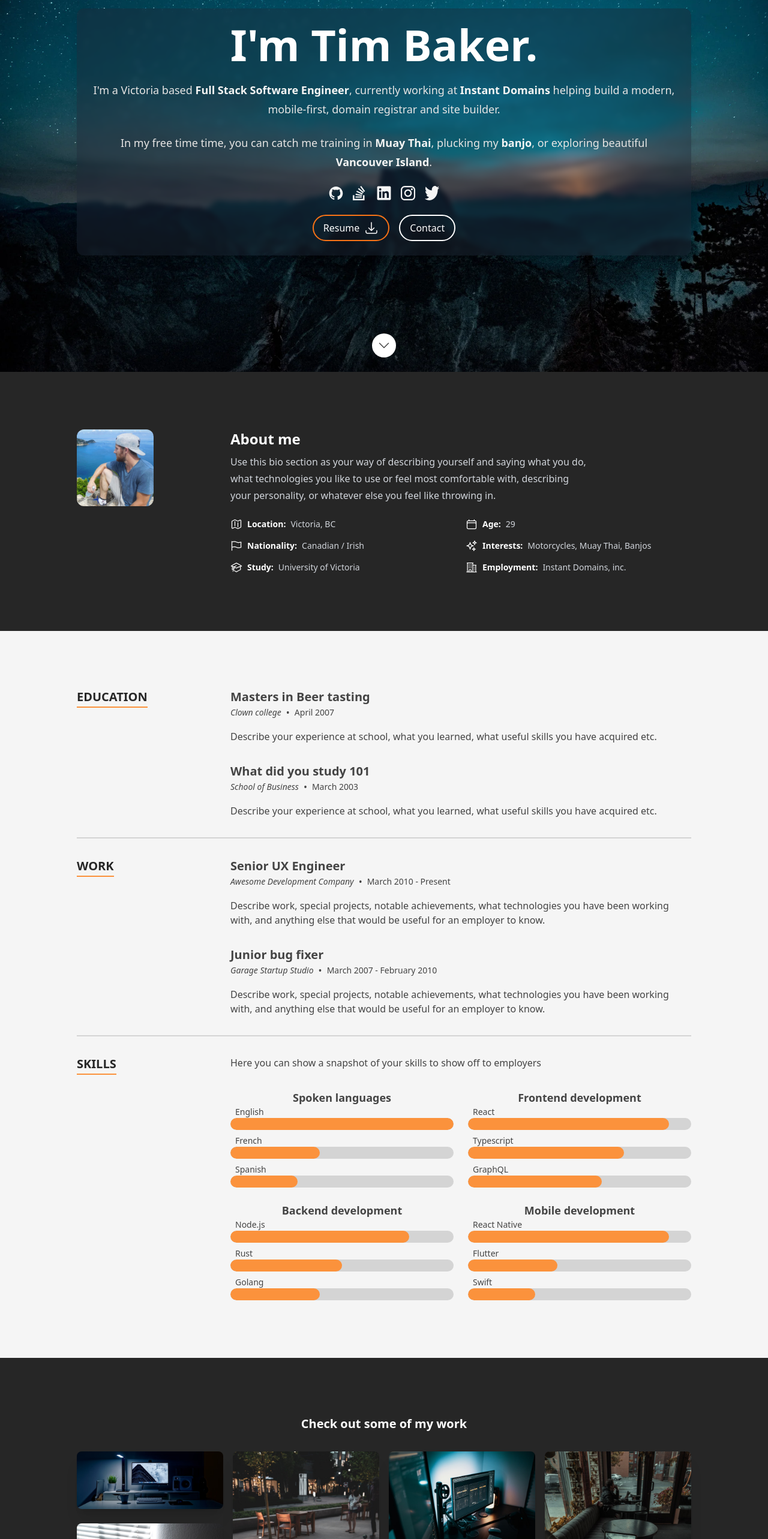
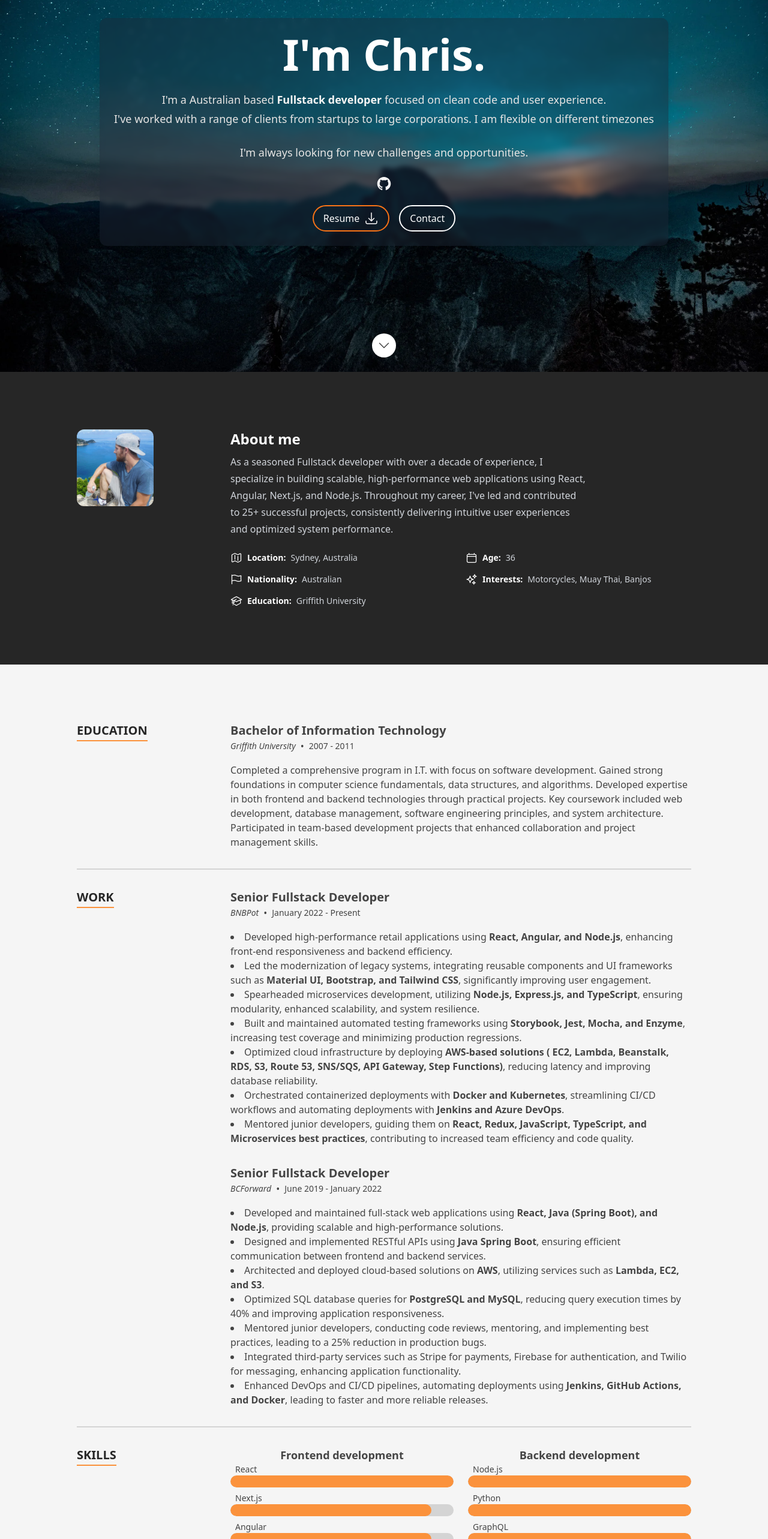
Before and after one commit to bluesky-ss/portfolio, a Next.js app: page / in a window 1280 px wide. Shown: the part 180-2746 px from the top of the page at 60% size. Built offline with nearby package versions, Linux system fonts and the light colour scheme.

Commit message:
modification: content and upload resume

```diff
--- a/src/components/Sections/Contact/index.tsx
+++ b/src/components/Sections/Contact/index.tsx
@@ -1,65 +1,25 @@
-import {DevicePhoneMobileIcon, EnvelopeIcon, MapPinIcon} from '@heroicons/react/24/outline';
-import classNames from 'classnames';
-import {FC, memo} from 'react';
+import { EnvelopeIcon, ChatBubbleLeftRightIcon } from '@heroicons/react/24/outline';
+import { FC, memo } from 'react';
 
-import {contact, SectionId} from '../../../data/data';
-import {ContactType, ContactValue} from '../../../data/dataDef';
-import FacebookIcon from '../../Icon/FacebookIcon';
-import GithubIcon from '../../Icon/GithubIcon';
-import InstagramIcon from '../../Icon/InstagramIcon';
-import LinkedInIcon from '../../Icon/LinkedInIcon';
-import TwitterIcon from '../../Icon/TwitterIcon';
+import { SectionId } from '../../../data/data';
 import Section from '../../Layout/Section';
 import ContactForm from './ContactForm';
 
-const ContactValueMap: Record<ContactType, ContactValue> = {
-  [ContactType.Email]: {Icon: EnvelopeIcon, srLabel: 'Email'},
-  [ContactType.Phone]: {Icon: DevicePhoneMobileIcon, srLabel: 'Phone'},
-  [ContactType.Location]: {Icon: MapPinIcon, srLabel: 'Location'},
-  [ContactType.Github]: {Icon: GithubIcon, srLabel: 'Github'},
-  [ContactType.LinkedIn]: {Icon: LinkedInIcon, srLabel: 'LinkedIn'},
-  [ContactType.Facebook]: {Icon: FacebookIcon, srLabel: 'Facebook'},
-  [ContactType.Twitter]: {Icon: TwitterIcon, srLabel: 'Twitter'},
-  [ContactType.Instagram]: {Icon: InstagramIcon, srLabel: 'Instagram'},
-};
 
 const Contact: FC = memo(() => {
-  const {headerText, description, items} = contact;
   return (
     <Section className="bg-neutral-800" sectionId={SectionId.Contact}>
       <div className="flex flex-col gap-y-6">
         <div className="flex flex-col gap-6 md:flex-row md:items-center">
           <EnvelopeIcon className="hidden h-16 w-16 text-white md:block" />
-          <h2 className="text-2xl font-bold text-white">{headerText}</h2>
+          <h2 className="text-2xl font-bold text-white">Get in touch</h2>
         </div>
         <div className="grid grid-cols-1 gap-6 md:grid-cols-2">
           <div className="order-2 col-span-1 md:order-1 ">
             <ContactForm />
           </div>
-          <div className="order-1 col-span-1 flex flex-col gap-y-4 md:order-2">
-            <p className="prose leading-6 text-neutral-300">{description}</p>
-            <dl className="flex flex-col space-y-4 text-base text-neutral-500 sm:space-y-2">
-              {items.map(({type, text, href}) => {
-                const {Icon, srLabel} = ContactValueMap[type];
-                return (
-                  <div key={srLabel}>
-                    <dt className="sr-only">{srLabel}</dt>
-                    <dd className="flex items-center">
-                      <a
-                        className={classNames(
-                          '-m-2 flex rounded-md p-2 text-neutral-300 hover:text-orange-500 focus:outline-none focus:ring-2 focus:ring-orange-500',
-                          {'hover:text-white': href},
-                        )}
-                        href={href}
-                        target="_blank">
-                        <Icon aria-hidden="true" className="h-4 w-4 flex-shrink-0 text-neutral-100 sm:h-5 sm:w-5" />
-                        <span className="ml-3 text-sm sm:text-base">{text}</span>
-                      </a>
-                    </dd>
-                  </div>
-                );
-              })}
-            </dl>
+          <div className="flex items-center justify-center p-8 bg-neutral-700 rounded-lg">
+            <ChatBubbleLeftRightIcon className="h-32 w-32 text-white" />
           </div>
         </div>
       </div>
--- a/src/components/Sections/Footer.tsx
+++ b/src/components/Sections/Footer.tsx
@@ -1,7 +1,7 @@
-import {BoltIcon, ChevronUpIcon} from '@heroicons/react/24/solid';
-import {FC, memo} from 'react';
+import { ChevronUpIcon } from '@heroicons/react/24/solid';
+import { FC, memo } from 'react';
 
-import {SectionId} from '../../data/data';
+import { SectionId } from '../../data/data';
 import Socials from '../Socials';
 
 const currentYear = new Date().getFullYear();
@@ -19,16 +19,7 @@ const Footer: FC = memo(() => (
       <div className="flex gap-x-4 text-neutral-500">
         <Socials />
       </div>
-      <a
-        className="-m-2 flex items-center gap-x-1 rounded-md p-2 ring-yellow focus:outline-none focus:ring-2"
-        href="https://reactresume.com">
-        <BoltIcon className="h-5 w-5 text-yellow" />
-        <span>
-          Provided by <span className="text-white">React</span>
-          <span className="italic text-yellow">Resume</span>
-        </span>
-      </a>
-      <span className="text-sm text-neutral-700">© Copyright {currentYear} Tim Baker</span>
+      <span className="text-sm text-neutral-700">© Copyright {currentYear} Chris Miloyevic</span>
     </div>
   </div>
 ));
--- a/src/components/Sections/Resume/index.tsx
+++ b/src/components/Sections/Resume/index.tsx
@@ -1,9 +1,9 @@
-import {FC, memo} from 'react';
+import { FC, memo } from 'react';
 
-import {education, experience, SectionId, skills} from '../../../data/data';
+import { education, experience, SectionId, skills } from '../../../data/data';
 import Section from '../../Layout/Section';
 import ResumeSection from './ResumeSection';
-import {SkillGroup} from './Skills';
+import { SkillGroup } from './Skills';
 import TimelineItem from './TimelineItem';
 
 const Resume: FC = memo(() => {
@@ -21,7 +21,6 @@ const Resume: FC = memo(() => {
           ))}
         </ResumeSection>
         <ResumeSection title="Skills">
-          <p className="pb-8">Here you can show a snapshot of your skills to show off to employers</p>
           <div className="grid grid-cols-1 gap-6 md:grid-cols-2">
             {skills.map((skillgroup, index) => (
               <SkillGroup key={`${skillgroup.name}-${index}`} skillGroup={skillgroup} />
--- a/src/data/data.tsx
+++ b/src/data/data.tsx
@@ -1,7 +1,6 @@
 import {
   AcademicCapIcon,
   ArrowDownTrayIcon,
-  BuildingOffice2Icon,
   CalendarIcon,
   FlagIcon,
   MapIcon,
@@ -9,10 +8,6 @@ import {
 } from '@heroicons/react/24/outline';
 
 import GithubIcon from '../components/Icon/GithubIcon';
-import InstagramIcon from '../components/Icon/InstagramIcon';
-import LinkedInIcon from '../components/Icon/LinkedInIcon';
-import StackOverflowIcon from '../components/Icon/StackOverflowIcon';
-import TwitterIcon from '../components/Icon/TwitterIcon';
 import heroImage from '../images/header-background.webp';
 import porfolioImage1 from '../images/portfolio/portfolio-1.jpg';
 import porfolioImage2 from '../images/portfolio/portfolio-2.jpg';
@@ -29,8 +24,6 @@ import profilepic from '../images/profilepic.jpg';
 import testimonialImage from '../images/testimonial.webp';
 import {
   About,
-  ContactSection,
-  ContactType,
   Hero,
   HomepageMeta,
   PortfolioItem,
@@ -44,8 +37,8 @@ import {
  * Page meta data
  */
 export const homePageMeta: HomepageMeta = {
-  title: 'React Resume Template',
-  description: "Example site built with Tim Baker's react resume template",
+  title: 'Chris Miloyevic',
+  description: "Fullstack developer with a passion for building scalable, high-performance web applications.",
 };
 
 /**
@@ -69,18 +62,15 @@ export type SectionId = (typeof SectionId)[keyof typeof SectionId];
  */
 export const heroData: Hero = {
   imageSrc: heroImage,
-  name: `I'm Tim Baker.`,
+  name: `I'm Chris.`,
   description: (
     <>
       <p className="prose-sm text-stone-200 sm:prose-base lg:prose-lg">
-        I'm a Victoria based <strong className="text-stone-100">Full Stack Software Engineer</strong>, currently working
-        at <strong className="text-stone-100">Instant Domains</strong> helping build a modern, mobile-first, domain
-        registrar and site builder.
+        I'm a Australian based <strong className="text-stone-100">Fullstack developer</strong> focused on clean code and user experience. <br />
+        I've worked with a range of clients from startups to large corporations. I am flexible on different timezones
       </p>
       <p className="prose-sm text-stone-200 sm:prose-base lg:prose-lg">
-        In my free time time, you can catch me training in <strong className="text-stone-100">Muay Thai</strong>,
-        plucking my <strong className="text-stone-100">banjo</strong>, or exploring beautiful{' '}
-        <strong className="text-stone-100">Vancouver Island</strong>.
+        I'm always looking for new challenges and opportunities.
       </p>
     </>
   ),
@@ -104,16 +94,15 @@ export const heroData: Hero = {
  */
 export const aboutData: About = {
   profileImageSrc: profilepic,
-  description: `Use this bio section as your way of describing yourself and saying what you do, what technologies you like
-  to use or feel most comfortable with, describing your personality, or whatever else you feel like throwing
-  in.`,
+  description: `As a seasoned Fullstack developer with over a decade of experience, I specialize in building scalable, high-performance web
+applications using React, Angular, Next.js, and Node.js. Throughout my career, I've led and contributed to 25+ successful projects,
+consistently delivering intuitive user experiences and optimized system performance.`,
   aboutItems: [
-    {label: 'Location', text: 'Victoria, BC', Icon: MapIcon},
-    {label: 'Age', text: '29', Icon: CalendarIcon},
-    {label: 'Nationality', text: 'Canadian / Irish', Icon: FlagIcon},
-    {label: 'Interests', text: 'Motorcycles, Muay Thai, Banjos', Icon: SparklesIcon},
-    {label: 'Study', text: 'University of Victoria', Icon: AcademicCapIcon},
-    {label: 'Employment', text: 'Instant Domains, inc.', Icon: BuildingOffice2Icon},
+    { label: 'Location', text: 'Sydney, Australia', Icon: MapIcon },
+    { label: 'Age', text: '36', Icon: CalendarIcon },
+    { label: 'Nationality', text: 'Australian', Icon: FlagIcon },
+    { label: 'Interests', text: 'Motorcycles, Muay Thai, Banjos', Icon: SparklesIcon },
+    { label: 'Education', text: 'Griffith University', Icon: AcademicCapIcon },
   ],
 };
 
@@ -122,37 +111,24 @@ export const aboutData: About = {
  */
 export const skills: SkillGroup[] = [
   {
-    name: 'Spoken languages',
-    skills: [
-      {
-        name: 'English',
-        level: 10,
-      },
-      {
-        name: 'French',
-        level: 4,
-      },
-      {
-        name: 'Spanish',
-        level: 3,
-      },
-    ],
-  },
-  {
     name: 'Frontend development',
     skills: [
       {
         name: 'React',
-        level: 9,
+        level: 10,
       },
       {
-        name: 'Typescript',
-        level: 7,
+        name: 'Next.js',
+        level: 9
       },
       {
-        name: 'GraphQL',
-        level: 6,
+        name: 'Angular',
+        level: 9
       },
+      {
+        name: 'Vue',
+        level: 7
+      }
     ],
   },
   {
@@ -160,37 +136,65 @@ export const skills: SkillGroup[] = [
     skills: [
       {
         name: 'Node.js',
-        level: 8,
+        level: 10,
       },
       {
-        name: 'Rust',
-        level: 5,
+        name: 'Python',
+        level: 10,
+      },
+      {
+        name: 'GraphQL',
+        level: 10,
       },
       {
         name: 'Golang',
-        level: 4,
+        level: 7,
       },
     ],
   },
   {
-    name: 'Mobile development',
+    name: 'CSS Frameworks',
     skills: [
       {
-        name: 'React Native',
+        name: 'Bootstrap',
+        level: 10,
+      },
+      {
+        name: 'Tailwind CSS',
+        level: 10,
+      },
+      {
+        name: 'Material UI',
+        level: 10,
+      },
+      {
+        name: 'Sass/Scss',
+        level: 10,
+      }
+    ],
+  },
+  {
+    name: 'DevOps',
+    skills: [
+      {
+        name: 'Docker',
+        level: 10,
+      },
+      {
+        name: 'Kubernetes',
         level: 9,
       },
       {
-        name: 'Flutter',
-        level: 4,
+        name: 'AWS',
+        level: 9,
       },
       {
-        name: 'Swift',
-        level: 3,
+        name: 'Azure',
+        level: 8,
       },
     ],
   },
 ];
-
 /**
  * Portfolio section
  */
@@ -268,40 +272,85 @@ export const portfolioItems: PortfolioItem[] = [
  */
 export const education: TimelineItem[] = [
   {
-    date: 'April 2007',
-    location: 'Clown college',
-    title: 'Masters in Beer tasting',
-    content: <p>Describe your experience at school, what you learned, what useful skills you have acquired etc.</p>,
-  },
-  {
-    date: 'March 2003',
-    location: 'School of Business',
-    title: 'What did you study 101',
-    content: <p>Describe your experience at school, what you learned, what useful skills you have acquired etc.</p>,
-  },
+    date: '2007 - 2011',
+    location: 'Griffith University',
+    title: 'Bachelor of Information Technology',
+    content: <p>Completed a comprehensive program in I.T. with focus on software development. Gained strong foundations in computer science fundamentals, data structures, and algorithms. Developed expertise in both frontend and backend technologies through practical projects. Key coursework included web development, database management, software engineering principles, and system architecture. Participated in team-based development projects that enhanced collaboration and project management skills.</p>,
+  }
 ];
 
 export const experience: TimelineItem[] = [
   {
-    date: 'March 2010 - Present',
-    location: 'Awesome Development Company',
-    title: 'Senior UX Engineer',
+    date: 'January 2022 - Present',
+    location: 'BNBPot',
+    title: 'Senior Fullstack Developer',
     content: (
-      <p>
-        Describe work, special projects, notable achievements, what technologies you have been working with, and
-        anything else that would be useful for an employer to know.
-      </p>
+      <ul className="list-disc list-inside">
+        <li>
+          Developed high-performance retail applications using <strong>React, Angular, and Node.js</strong>, enhancing front-end responsiveness and
+          backend efficiency.
+        </li>
+        <li>
+          Led the modernization of legacy systems, integrating reusable components and UI frameworks such as <strong>Material UI, Bootstrap, and Tailwind CSS</strong>, significantly improving user engagement.
+        </li>
+        <li>
+          Spearheaded microservices development, utilizing <strong>Node.js, Express.js, and TypeScript</strong>, ensuring modularity, enhanced
+          scalability, and system resilience.
+        </li>
+        <li>
+          Built and maintained automated testing frameworks using <strong>Storybook, Jest, Mocha, and Enzyme</strong>, increasing test coverage and minimizing
+          production regressions.
+        </li>
+        <li>
+          Optimized cloud infrastructure by deploying <strong>AWS-based solutions ( EC2, Lambda, Beanstalk, RDS, S3, Route 53, SNS/SQS, API
+            Gateway, Step Functions)</strong>, reducing latency and improving database reliability.
+        </li>
+        <li>
+          Orchestrated containerized deployments with <strong>Docker and Kubernetes</strong>, streamlining CI/CD workflows and automating
+          deployments with <strong>Jenkins and Azure DevOps</strong>.
+        </li>
+        <li>
+          Mentored junior developers, guiding them on <strong>React, Redux, JavaScript, TypeScript, and Microservices best practices</strong>,
+          contributing to increased team efficiency and code quality.
+        </li>
+      </ul>
     ),
   },
   {
-    date: 'March 2007 - February 2010',
-    location: 'Garage Startup Studio',
-    title: 'Junior bug fixer',
+    date: 'June 2019 - January 2022',
+    location: 'BCForward',
+    title: 'Senior Fullstack Developer',
     content: (
-      <p>
-        Describe work, special projects, notable achievements, what technologies you have been working with, and
-        anything else that would be useful for an employer to know.
-      </p>
+      <ul className="list-disc list-inside">
+        <li>
+          Developed and maintained full-stack web applications using <strong>React, Java (Spring Boot), and Node.js</strong>, providing scalable and
+          high-performance solutions.
+        </li>
+        <li>
+          Designed and implemented RESTful APIs using <strong>Java Spring Boot</strong>, ensuring efficient communication between frontend and
+          backend services.
+        </li>
+        <li>
+          Architected and deployed cloud-based solutions on <strong>AWS</strong>, utilizing services such as <strong>Lambda, EC2, and S3</strong>.
+        </li>
+        <li>
+          Optimized SQL database queries for <strong>PostgreSQL and MySQL</strong>, reducing query execution times by 40% and improving application
+          responsiveness.
+        </li>
+        <li>
+          Mentored junior developers, conducting code reviews, mentoring, and implementing best practices, leading to a 25% reduction in
+          production bugs.
+        </li>
+        <li>
+          Integrated third-party services such as Stripe for payments, Firebase for authentication, and Twilio for messaging, enhancing
+          application functionality.
+        </li>
+        <li>
+          Enhanced DevOps and CI/CD pipelines, automating deployments using <strong>Jenkins, GitHub Actions, and Docker</strong>, leading to faster
+          and more reliable releases.
+
+        </li>
+      </ul>
     ),
   },
 ];
@@ -313,61 +362,27 @@ export const testimonial: TestimonialSection = {
   imageSrc: testimonialImage,
   testimonials: [
     {
-      name: 'John Doe',
-      text: 'Use this as an opportunity to promote what it is like to work with you. High value testimonials include ones from current or past co-workers, managers, or from happy clients.',
-      image: 'https://cloudflare-ipfs.com/ipfs/Qmd3W5DuhgHirLHGVixi6V76LhCkZUz6pnFt5AJBiyvHye/avatar/169.jpg',
+      name: 'David Wilson',
+      text: 'Chris led our frontend development team with remarkable expertise in React and Angular. His implementation of Material UI and Tailwind CSS created a stunning user interface that increased our user engagement by 60%. His focus on performance optimization and clean code architecture set new standards for our development team.',
+      image: 'https://images.pexels.com/photos/834863/pexels-photo-834863.jpeg',
     },
     {
-      name: 'Jane Doe',
-      text: 'Here you should write some nice things that someone has said about you. Encourage them to be specific and include important details (notes about a project you were on together, impressive quality produced, etc).',
-      image: 'https://cloudflare-ipfs.com/ipfs/Qmd3W5DuhgHirLHGVixi6V76LhCkZUz6pnFt5AJBiyvHye/avatar/14.jpg',
+      name: 'Sarah Chen',
+      text: 'Chris is an exceptional fullstack developer who transformed our legacy system into a modern, scalable application. His expertise in React and Node.js helped us achieve a 40% performance improvement. His attention to clean code and best practices made our codebase maintainable and efficient.',
+      image: 'https://images.pexels.com/photos/1239291/pexels-photo-1239291.jpeg',
     },
     {
-      name: 'Someone else',
-      text: 'Add several of these, and keep them as fresh as possible, but be sure to focus on quality testimonials with strong highlights of your skills/work ethic.',
-      image: 'https://cloudflare-ipfs.com/ipfs/Qmd3W5DuhgHirLHGVixi6V76LhCkZUz6pnFt5AJBiyvHye/avatar/69.jpg',
+      name: 'Michael Rodriguez',
+      text: 'Working with Chris on our cloud migration project was a game-changer. His deep knowledge of AWS services and containerization with Docker and Kubernetes helped us achieve zero downtime during the transition. His ability to mentor the team on modern DevOps practices was invaluable.',
+      image: 'https://images.pexels.com/photos/91227/pexels-photo-91227.jpeg',
     },
   ],
 };
 
-/**
- * Contact section
- */
-
-export const contact: ContactSection = {
-  headerText: 'Get in touch.',
-  description: 'Here is a good spot for a message to your readers to let them know how best to reach out to you.',
-  items: [
-    {
-      type: ContactType.Email,
-      text: 'reachout@timbaker.me',
-      href: 'mailto:reachout@timbaker.me',
-    },
-    {
-      type: ContactType.Location,
-      text: 'Victoria BC, Canada',
-      href: 'https://www.google.ca/maps/place/Victoria,+BC/@48.4262362,-123.376775,14z',
-    },
-    {
-      type: ContactType.Instagram,
-      text: '@tbakerx',
-      href: 'https://www.instagram.com/tbakerx/',
-    },
-    {
-      type: ContactType.Github,
-      text: 'tbakerx',
-      href: 'https://github.com/tbakerx',
-    },
-  ],
-};
 
 /**
  * Social items
  */
 export const socialLinks: Social[] = [
-  {label: 'Github', Icon: GithubIcon, href: 'https://github.com/tbakerx'},
-  {label: 'Stack Overflow', Icon: StackOverflowIcon, href: 'https://stackoverflow.com/users/8553186/tim-baker'},
-  {label: 'LinkedIn', Icon: LinkedInIcon, href: 'https://www.linkedin.com/in/timbakerx/'},
-  {label: 'Instagram', Icon: InstagramIcon, href: 'https://www.instagram.com/reactresume/'},
-  {label: 'Twitter', Icon: TwitterIcon, href: 'https://twitter.com/TimBakerx'},
+  { label: 'Github', Icon: GithubIcon, href: 'https://github.com/bluesky-ss' },
 ];
```
Also changed, not shown: src/data/dataDef.ts (+3 -4 lines), 1 other file (tests, documents, lock files or other folders).
